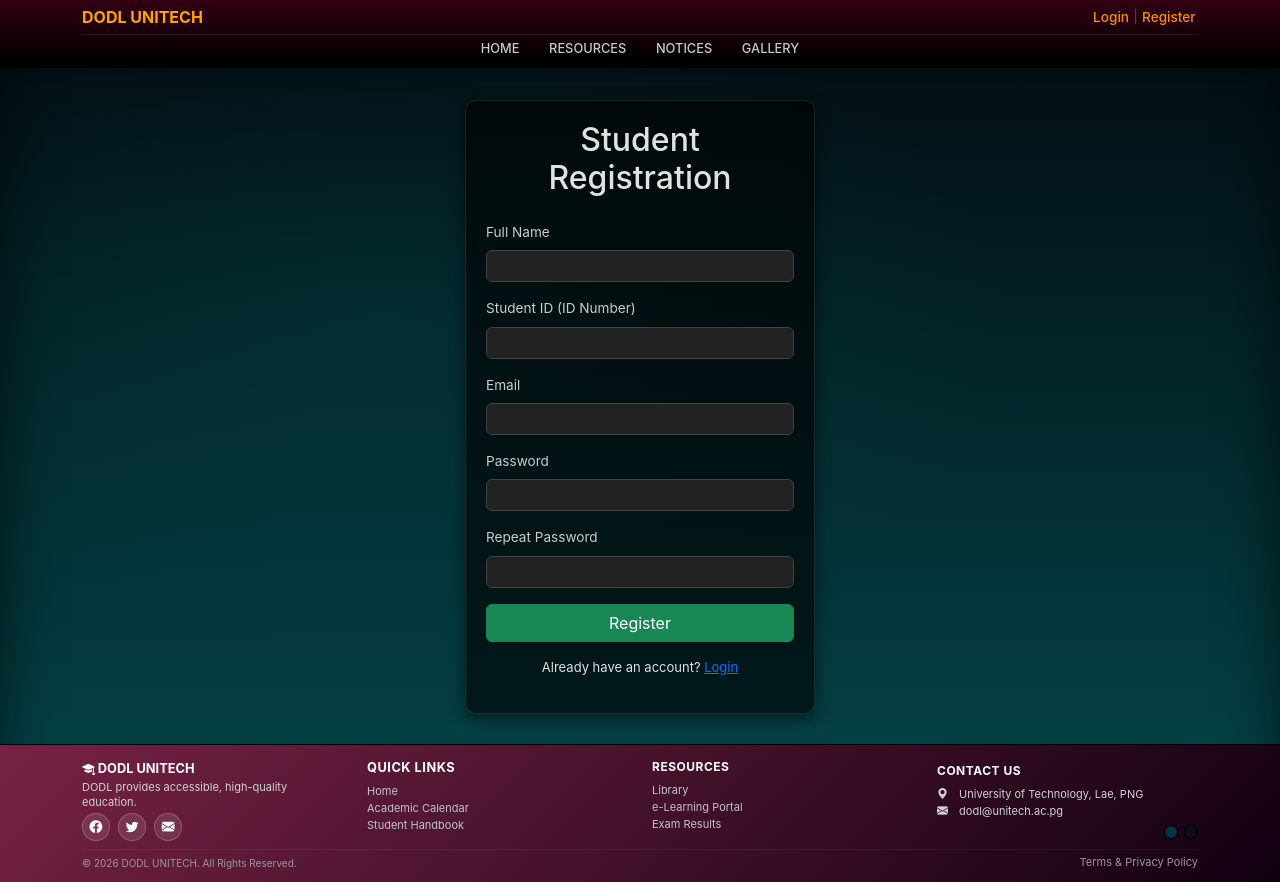
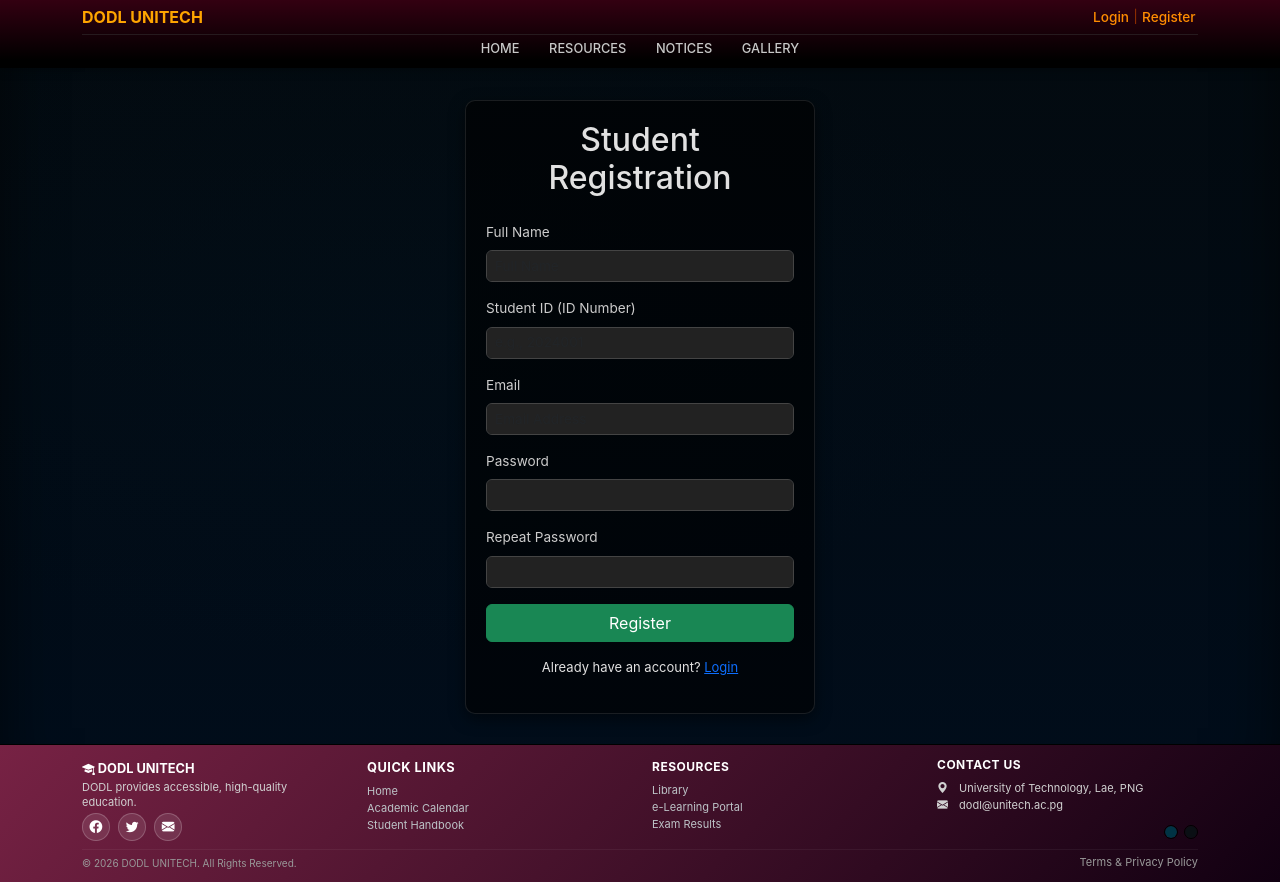
Before and after one commit to OGL2025/online_learning, a Flask app: page /auth/register in a window 1280 px wide. Run offline with Flask 3, Linux system fonts and the light colour scheme; some libraries are stand-ins or nearby versions.

Commit message:
fix footer contact

```diff
--- a/app/static/css/style.css
+++ b/app/static/css/style.css
@@ -5,7 +5,7 @@
     --accent-color: #e74c3c;
     --footer-bg: #2f1a25;
     /* Tunable Colors */
-    --bg-theme-color: rgba(4,68,72,1);     /* Gradient Start Color */
+    --bg-theme-color: rgb(1, 13, 27);     /* Gradient Start Color */
     --base-bg-color: #0a140a;     /* Page Border/Root Background */
     background: var(--base-bg-color); /* Apply root background */
 }
@@ -13,7 +13,7 @@ html, body { height: 100%; }
 
 body {
     background:
-        radial-gradient(ellipse at 30% 40%, rgba(0, 130, 130, 0.12) 0%, transparent 50%),
+        radial-gradient(ellipse at 30% 40%, rgba(0, 29, 43, 0.12) 0%, transparent 50%),
         linear-gradient(0deg, var(--bg-theme-color) 0%, #030a0f 100%);
     box-shadow: inset 0 0 60px rgba(0,0,0,0.6);
     font-family: 'Inter', Tahoma, Geneva, Verdana, sans-serif;
--- a/app/templates/layout.html
+++ b/app/templates/layout.html
@@ -203,7 +203,7 @@
 
                 <!-- Column 4 -->
                 <div class="col-sm-12 col-md-4 col-lg-4 mt-3 mt-lg-7" >
-                    <h6 style="margin-top: -12px;">Contact Us</h6>
+                    <h6 style="margin-top: -18px;">Contact Us</h6>
                     <p><i class="bi bi-geo-alt-fill me-2"></i> University of Technology, Lae, PNG</p>
                     <p><i class="bi bi-envelope-fill me-2"></i> dodl@unitech.ac.pg</p>
                 </div>
```
